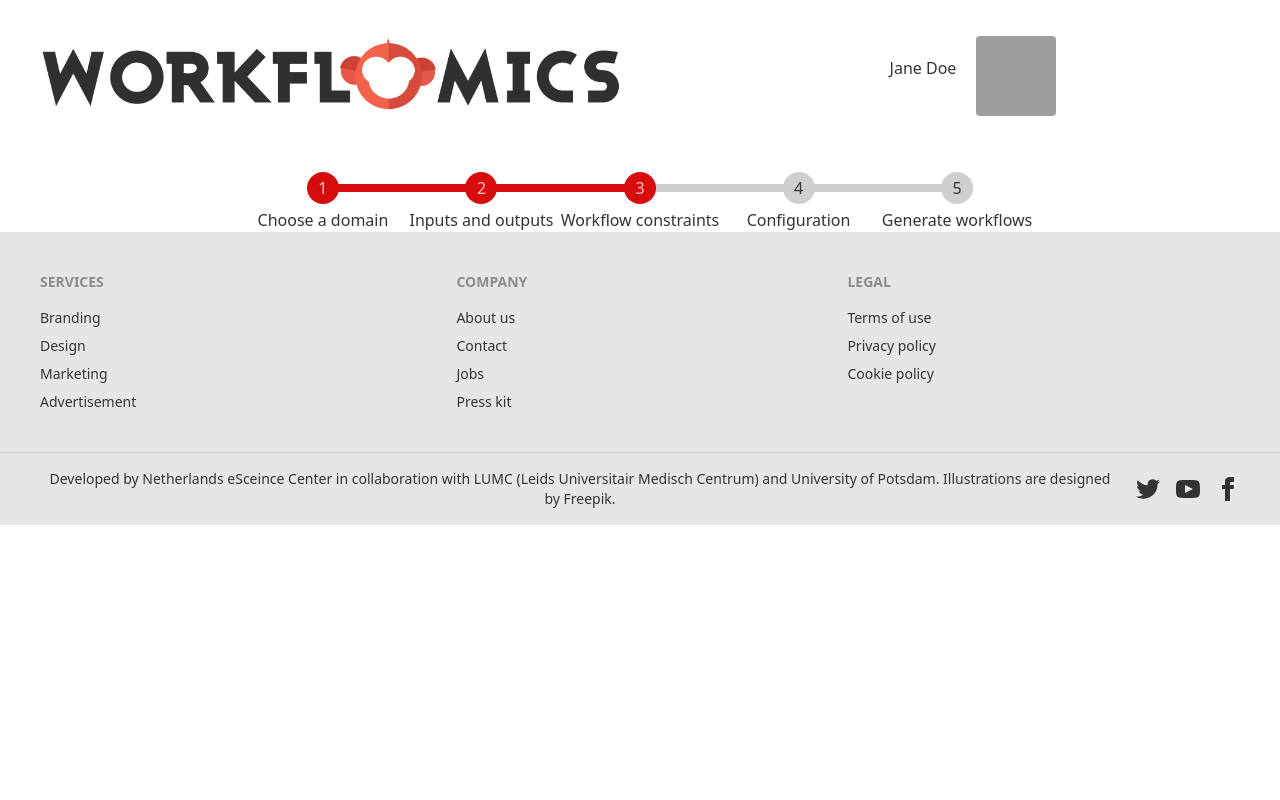
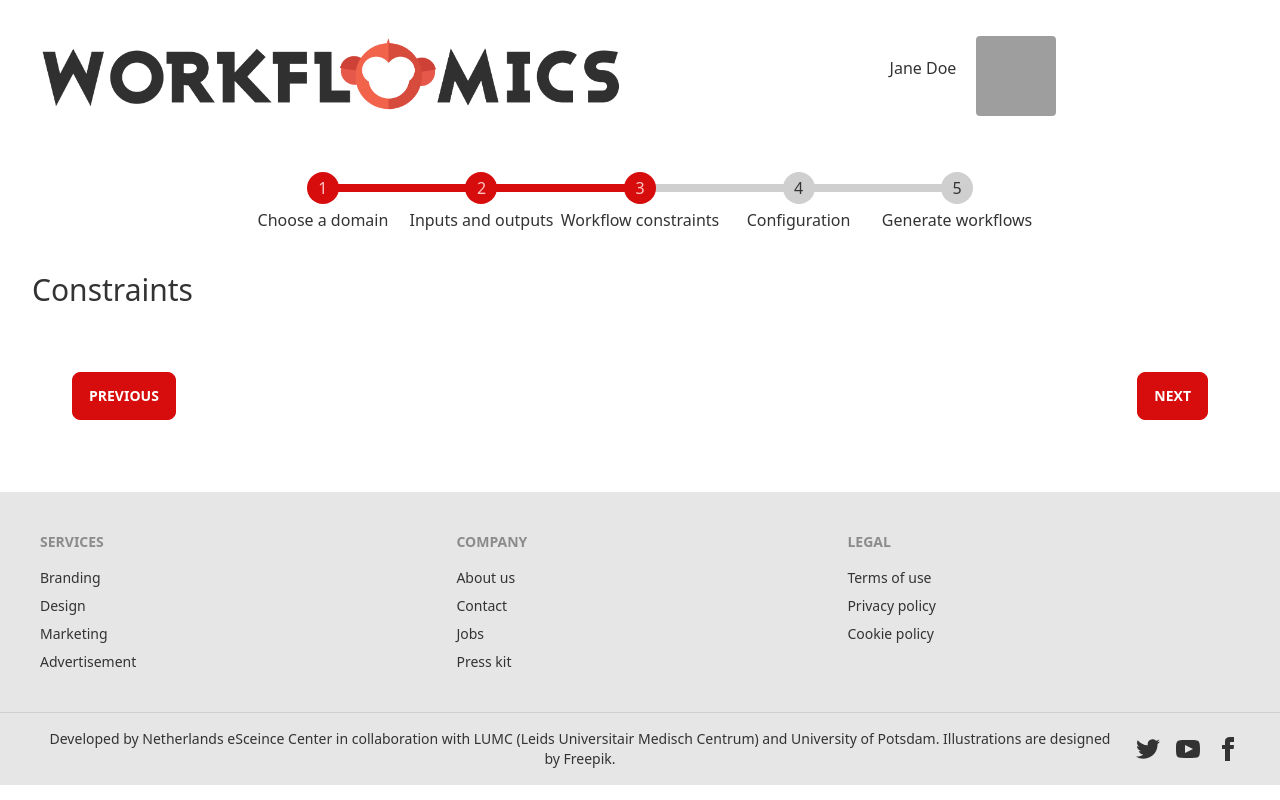
Before and after one commit to Workflomics/workflomics-frontend, a React (Create React App) app: page /explore/constraints in a window 1280 px wide. Built offline with nearby package versions, Linux system fonts and the light colour scheme; grey boxes are pictures that could not be loaded.

Commit message:
Further exploration scaffolds, navigation buttons

```diff
--- a/src/components/explore/GenerationConfig.tsx
+++ b/src/components/explore/GenerationConfig.tsx
@@ -1,6 +1,7 @@
 import * as React from 'react';
 import { observer } from 'mobx-react-lite';
 import { ExplorationProgress } from './ExplorationProgress';
+import { Link } from 'react-router-dom';
 
 const GenerationConfig: React.FC<any> = observer((props) => {
 
@@ -9,6 +10,24 @@ const GenerationConfig: React.FC<any> = observer((props) => {
 
       <ExplorationProgress index={3} />
 
+      <div className="m-8">
+        <div className="overflow-x-auto text-left space-y-6 mt-10">
+
+          {/* Configuration */}
+          <div className="flex items-center space-x-4">
+            <span className="text-3xl flex-grow-0 w-32">Configuration</span>
+            <div className="flex flex-grow items-center">
+            </div>
+          </div>
+
+          {/* Prev/next buttons */}
+          <div className="flex justify-between p-10">
+            <Link to="/explore/constraints"><button className="btn btn-primary">Previous</button></Link>
+            <Link to="/explore/results"><button className="btn btn-primary">Run</button></Link>
+          </div>
+
+        </div>
+      </div>
     </div>
   );
 });
--- /dev/null
+++ b/src/components/explore/GenerationResults.tsx
@@ -0,0 +1,28 @@
+import * as React from 'react';
+import { observer } from 'mobx-react-lite';
+import { ExplorationProgress } from './ExplorationProgress';
+
+const GenerationResults: React.FC<any> = observer((props) => {
+
+  return (
+    <div>
+
+      <ExplorationProgress index={4} />
+
+      <div className="m-8">
+        <div className="overflow-x-auto text-left space-y-6 mt-10">
+
+          {/* Results */}
+          <div className="flex items-center space-x-4">
+            <span className="text-3xl flex-grow-0 w-32">Results</span>
+            <div className="flex flex-grow items-center">
+            </div>
+          </div>
+        </div>
+      </div>
+
+    </div>
+  );
+});
+
+export { GenerationResults };
--- a/src/components/explore/InputsOutputs.tsx
+++ b/src/components/explore/InputsOutputs.tsx
@@ -4,6 +4,7 @@ import { ExplorationProgress } from './ExplorationProgress';
 import { InputOutputFormats, InputOutputTypes, WorkflowConfig } from '../../stores/WorkflowTypes';
 import { useStore } from '../../store';
 import { InputsOutputSelection } from './InputOutputSelection';
+import { Link } from 'react-router-dom';
 
 
 const InputsOutputs: React.FC<any> = observer((props) => {
@@ -19,8 +20,9 @@ const InputsOutputs: React.FC<any> = observer((props) => {
       <ExplorationProgress index={1} />
 
       <div className="m-8">
-        <div className="overflow-x-auto text-left space-y-6">
+        <div className="overflow-x-auto text-left space-y-6 mt-10">
 
+          {/* Inputs */}
           <div className="flex items-center space-x-4">
             <span className="text-3xl flex-grow-0 w-32">Inputs</span>
             <div className="flex flex-grow items-center">
@@ -31,6 +33,7 @@ const InputsOutputs: React.FC<any> = observer((props) => {
             </div>
           </div>
 
+          {/* Outputs */}
           <div className="flex items-center space-x-4">
             <span className="text-3xl flex-grow-0 w-32">Outputs</span>
             <div className="flex flex-grow items-center">
@@ -40,6 +43,11 @@ const InputsOutputs: React.FC<any> = observer((props) => {
               <button className="btn" onClick={() => addOutput()}>+</button>
             </div>
           </div>
+
+          {/* Next button */}
+          <div className="flex flex-row-reverse p-10">
+            <Link to="/explore/constraints"><button className="btn btn-primary">Next</button></Link>
+          </div>
         </div>
       </div>
     </div>
--- a/src/components/explore/WorkflowConstraints.tsx
+++ b/src/components/explore/WorkflowConstraints.tsx
@@ -1,6 +1,7 @@
 import * as React from 'react';
 import { observer } from 'mobx-react-lite';
 import { ExplorationProgress } from './ExplorationProgress';
+import { Link } from 'react-router-dom';
 
 const WorkflowConstraints: React.FC<any> = observer((props) => {
 
@@ -9,6 +10,24 @@ const WorkflowConstraints: React.FC<any> = observer((props) => {
 
       <ExplorationProgress index={2} />
 
+      <div className="m-8">
+        <div className="overflow-x-auto text-left space-y-6 mt-10">
+
+          {/* Constraints */}
+          <div className="flex items-center space-x-4">
+            <span className="text-3xl flex-grow-0 w-32">Constraints</span>
+            <div className="flex flex-grow items-center">
+            </div>
+          </div>
+
+          {/* Prev/next buttons */}
+          <div className="flex justify-between p-10">
+            <Link to="/explore/inputs-outputs"><button className="btn btn-primary">Previous</button></Link>
+            <Link to="/explore/configuration"><button className="btn btn-primary">Next</button></Link>
+          </div>
+
+        </div>
+      </div>
     </div>
   );
 });
--- a/src/index.tsx
+++ b/src/index.tsx
@@ -9,6 +9,7 @@ import { ChooseDomain } from './components/explore/ChooseDomain';
 import { InputsOutputs } from './components/explore/InputsOutputs';
 import { WorkflowConstraints } from './components/explore/WorkflowConstraints';
 import { GenerationConfig } from './components/explore/GenerationConfig';
+import { GenerationResults } from './components/explore/GenerationResults';
 
 const router = createBrowserRouter([
   {
@@ -25,7 +26,8 @@ const router = createBrowserRouter([
           { path: "domain", element: <ChooseDomain /> },
           { path: "inputs-outputs", element: <InputsOutputs /> },
           { path: "constraints", element: <WorkflowConstraints /> },
-          { path: "configuration", element: <GenerationConfig /> }
+          { path: "configuration", element: <GenerationConfig /> },
+          { path: "results", element: <GenerationResults />}
         ]
       }
     ]
```
